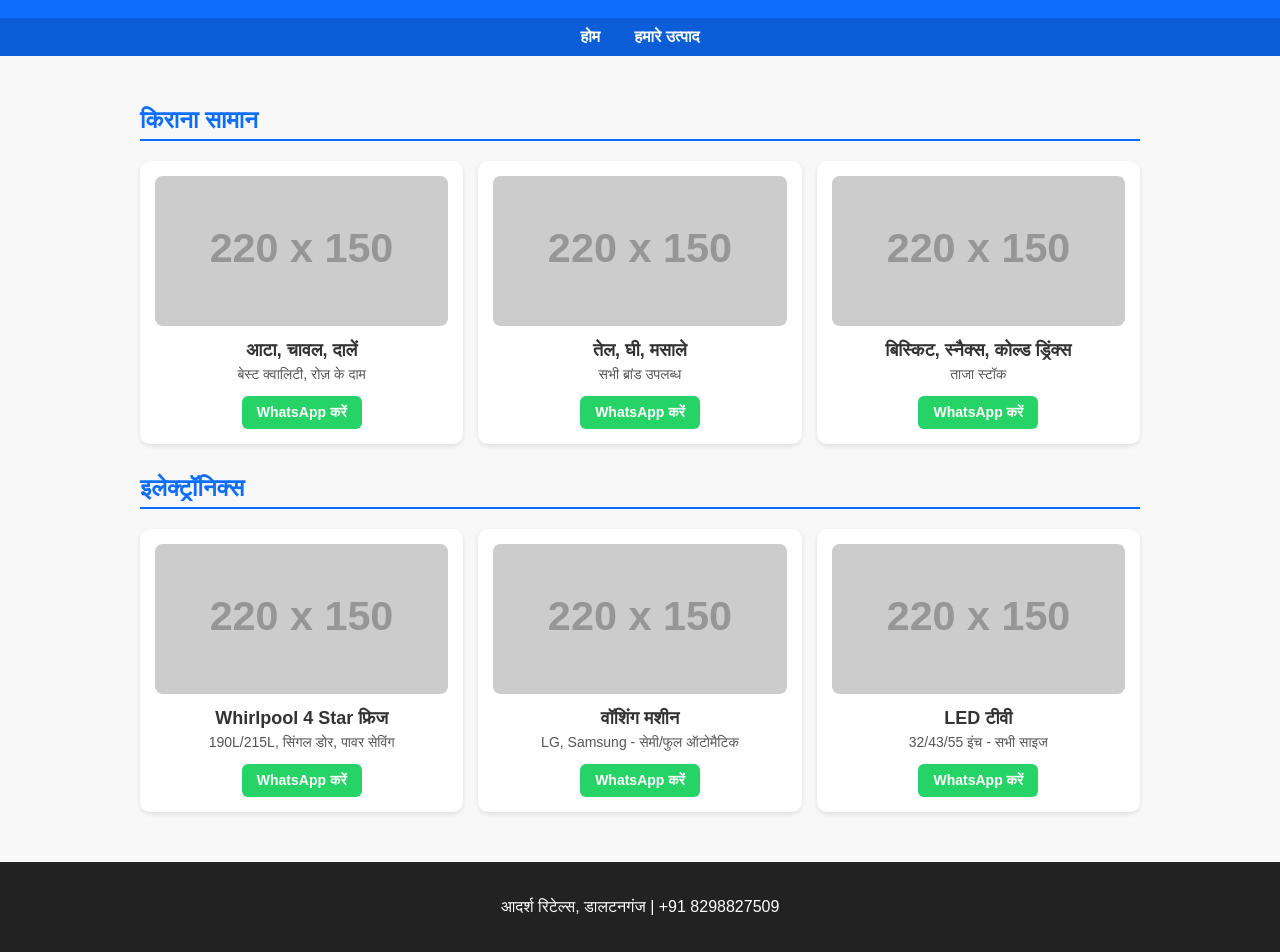
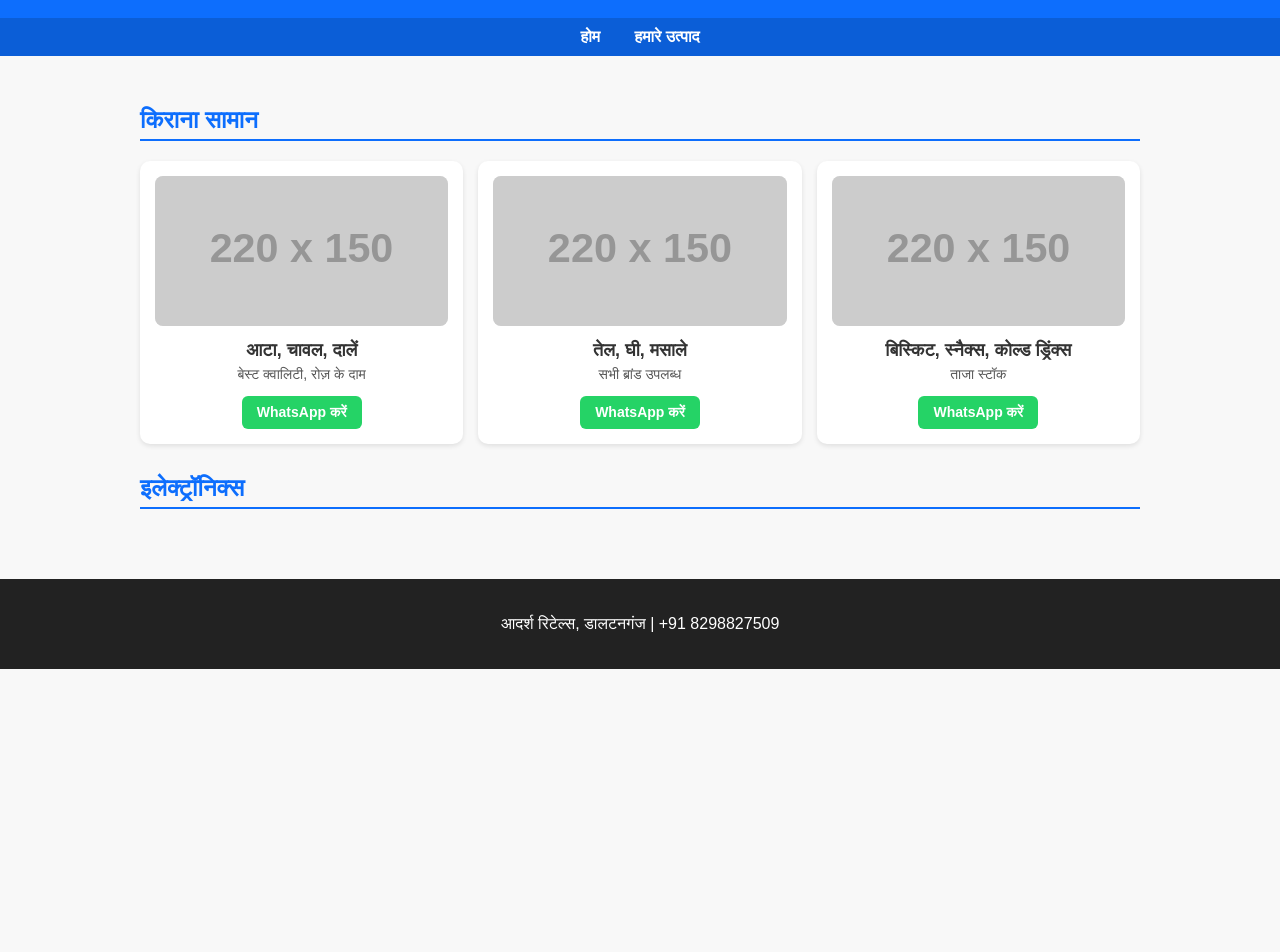
Before and after one commit to kartiktiwari408-glitch/Adarsh-retails, a plain HTML site: page products.html in a window 1280 px wide. Shown: the part 120-1072 px from the top of the page. After the commit the page ends 800 px from the top, so only its background shows below. Drawn offline with Linux system fonts and the light colour scheme; placeholder pictures from the web are drawn by us.

Commit message:
Update products.html

```diff
--- a/products.html
+++ b/products.html
@@ -59,25 +59,7 @@
         </div>
 
         <h2>इलेक्ट्रॉनिक्स</h2>
-        <div class="grid">
-            <div class="item">
-                <img src="https://via.placeholder.com/220x150?text=Whirlpool+Fridge" alt="Fridge">
-                <h3>Whirlpool 4 Star फ्रिज</h3>
-                <p>190L/215L, सिंगल डोर, पावर सेविंग</p>
-                <a class="btn" href="https://wa.me/918298827509?text=मुझे Whirlpool फ्रिज की जानकारी चाहिए" target="_blank">WhatsApp करें</a>
-            </div>
-            <div class="item">
-                <img src="https://via.placeholder.com/220x150?text=Washing+Machine" alt="Washing Machine">
-                <h3>वॉशिंग मशीन</h3>
-                <p>LG, Samsung - सेमी/फुल ऑटोमैटिक</p>
-                <a class="btn" href="https://wa.me/918298827509?text=मुझे वॉशिंग मशीन की जानकारी चाहिए" target="_blank">WhatsApp करें</a>
-            </div>
-            <div class="item">
-                <img src="https://via.placeholder.com/220x150?text=LED+TV" alt="LED TV">
-                <h3>LED टीवी</h3>
-                <p>32/43/55 इंच - सभी साइज</p>
-                <a class="btn" href="https://wa.me/918298827509?text=मुझे LED टीवी की जानकारी चाहिए" target="_blank">WhatsApp करें</a>
-            </div>
+
         </div>
 
     </div>
```
